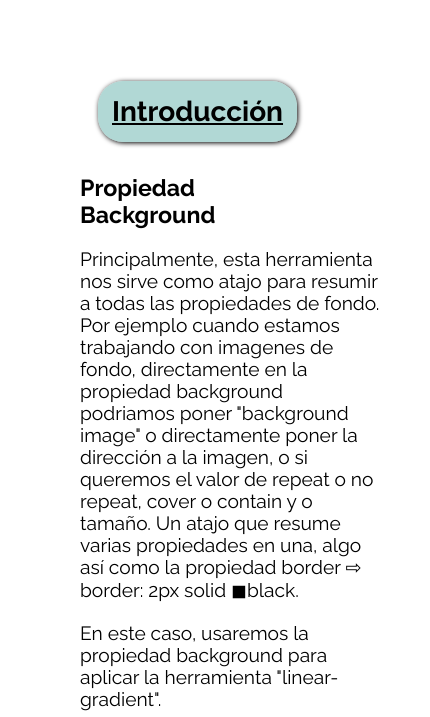
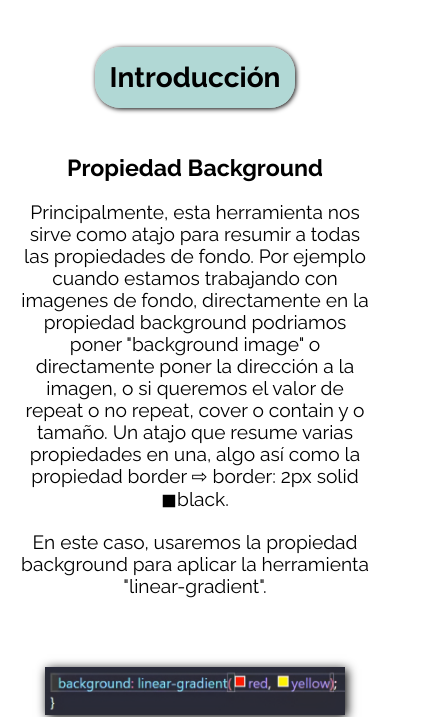
Before and after one commit to NicolasJNunez/Animations-and-Styles-in-CSS, a plain HTML site: page index.html in a window 390 px wide. Shown: the part 152-869 px from the top of the page, 430 px wide, since content can reach past the window. Drawn offline with nearby package versions, Linux system fonts and the light colour scheme.

Commit message:
Se resuelve responsive

```diff
--- a/index.html
+++ b/index.html
@@ -26,14 +26,16 @@
     <div>
       <img class="img-logo" src="./img/logo.png" alt="logo animaciones">
     </div>
-    <h1>Estilos y Animaciones con CSS</h1>
+    <h1 class="titt">Estilos y Animaciones con CSS</h1>
   </header>
 
   <main>
 
     <section>
 
-      <h2>Introducción</h2>
+      <div class="cont-img">
+        <h2 class="h2--underlinedt titti">Introducción</h2>
+      </div>
       <article>
         <h3>Propiedad Background</h3>
         <p>Principalmente, esta herramienta nos sirve como atajo para resumir a todas las propiedades de fondo. Por
--- a/scss/components/_img.scss
+++ b/scss/components/_img.scss
@@ -39,7 +39,7 @@
     @include w1685 () {
       width: 700px;
     }
-    @include w639 () {
+    @include w747 () {
       width: 400px;
     }
   }
@@ -83,7 +83,7 @@
     @include w1431 () {
       width: 550px;
     }
-    @include w525 () {
+    @include w579 () {
       width: 300px;
     }
   }
--- a/scss/pages/_index.scss
+++ b/scss/pages/_index.scss
@@ -7,6 +7,9 @@ h2 {
   width: fit-content;
   border-radius: 25px;
   box-shadow: 1px 1px 5px 0 black;
+  @include w1041 () {
+    text-align: center;
+  }
 }
 
 .h2--underlinedt {
@@ -21,24 +24,46 @@ h2 {
     margin-top: 60px;
   }
 }
+.titt {
+  margin-bottom: 50px;
+}
+
+.titti {
+  @include w525 () {
+    margin-bottom: 30px;
+  }
+}
 
 h1 {
   @include w525 () {
     font-size: 1.5rem;
+  }
+  @include w1041 () {
+    text-align: center;
   }
 }
 
 article {
   font-size: 1rem;
   margin: 3em 8em 3em 8em;
+  @include w1041 () {
+    margin: 1em;
+    padding: 1em;
+  }
   @include w525 () {
-    margin: 2em 5em 2em 5em;
+    margin: 0;
+  }
+  @include w1041 () {
+    text-align: center;
   }
 }
 
 h3 {
   margin-bottom: 20px;
   font-size: 1.45rem;
+  @include w1041 () {
+    text-align: center;
+  }
 }
 
 .h3--grande {
@@ -46,6 +71,9 @@ h3 {
   text-decoration: underline;
   font-size: 1.60rem;
   margin-bottom: 0;
+  @include w1041 () {
+    text-align: center;
+  }
   &--espaciado {
     @extend h3, .h3--grande;
     margin-bottom: 40px;
@@ -64,7 +92,11 @@ p {
   font-size: 1.2rem;
   margin-bottom: 20px;
   @include w525 () {
-    width: 300px;
+    width: 100%;
+    padding: 0 2.5px;
+  }
+  @include w1041 () {
+    text-align: center;
   }
 }
 
@@ -72,6 +104,9 @@ p {
   font-size: 3rem;
   font-weight: bold;
   text-shadow: 20px 30px 10px red, 10px 10px 5px blue;
+  @include w1041 () {
+    text-align: center;
+  }
 }
 
 .grilla-scale {
```
Also changed, not shown: css/styles.css, 1 other file.
